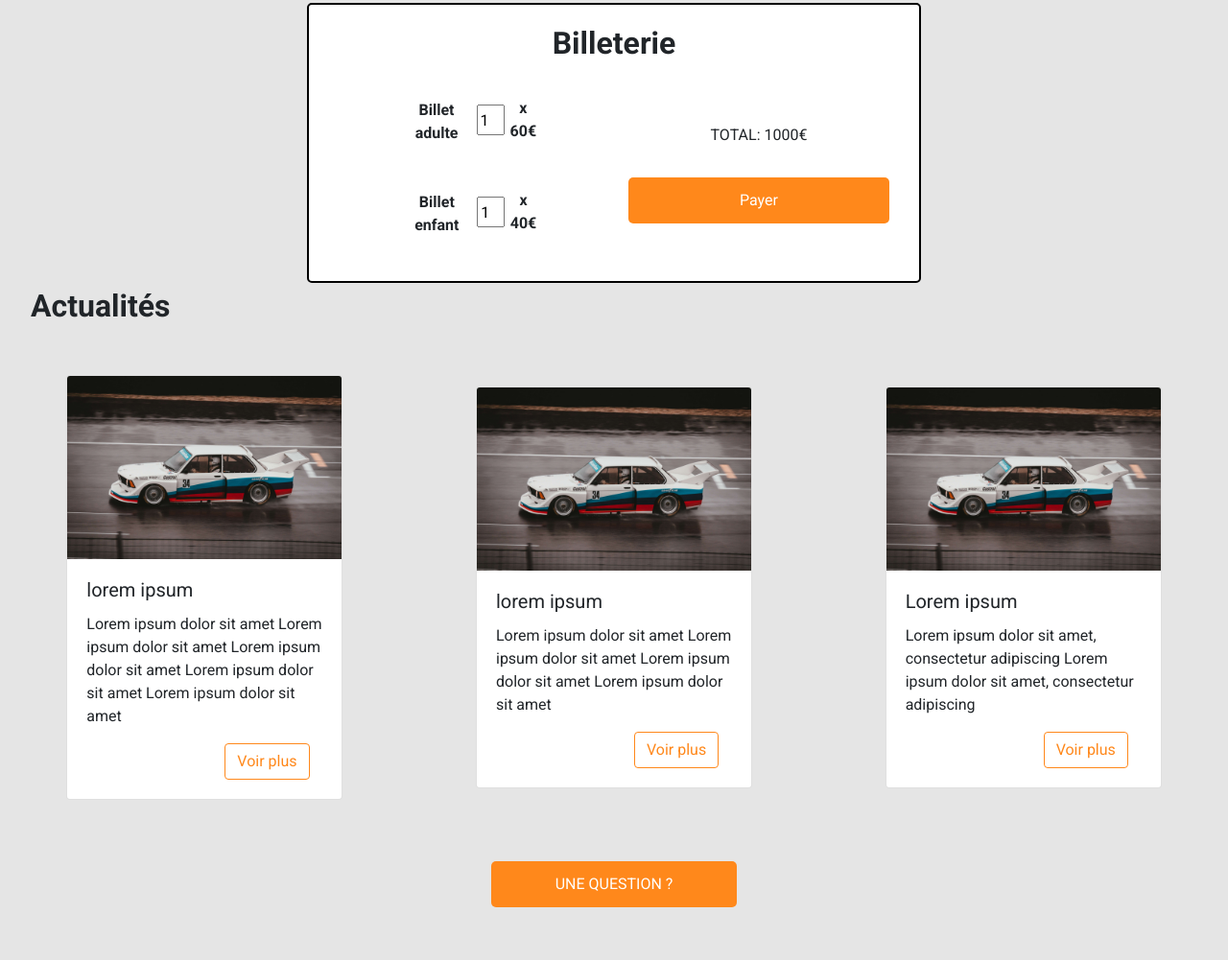
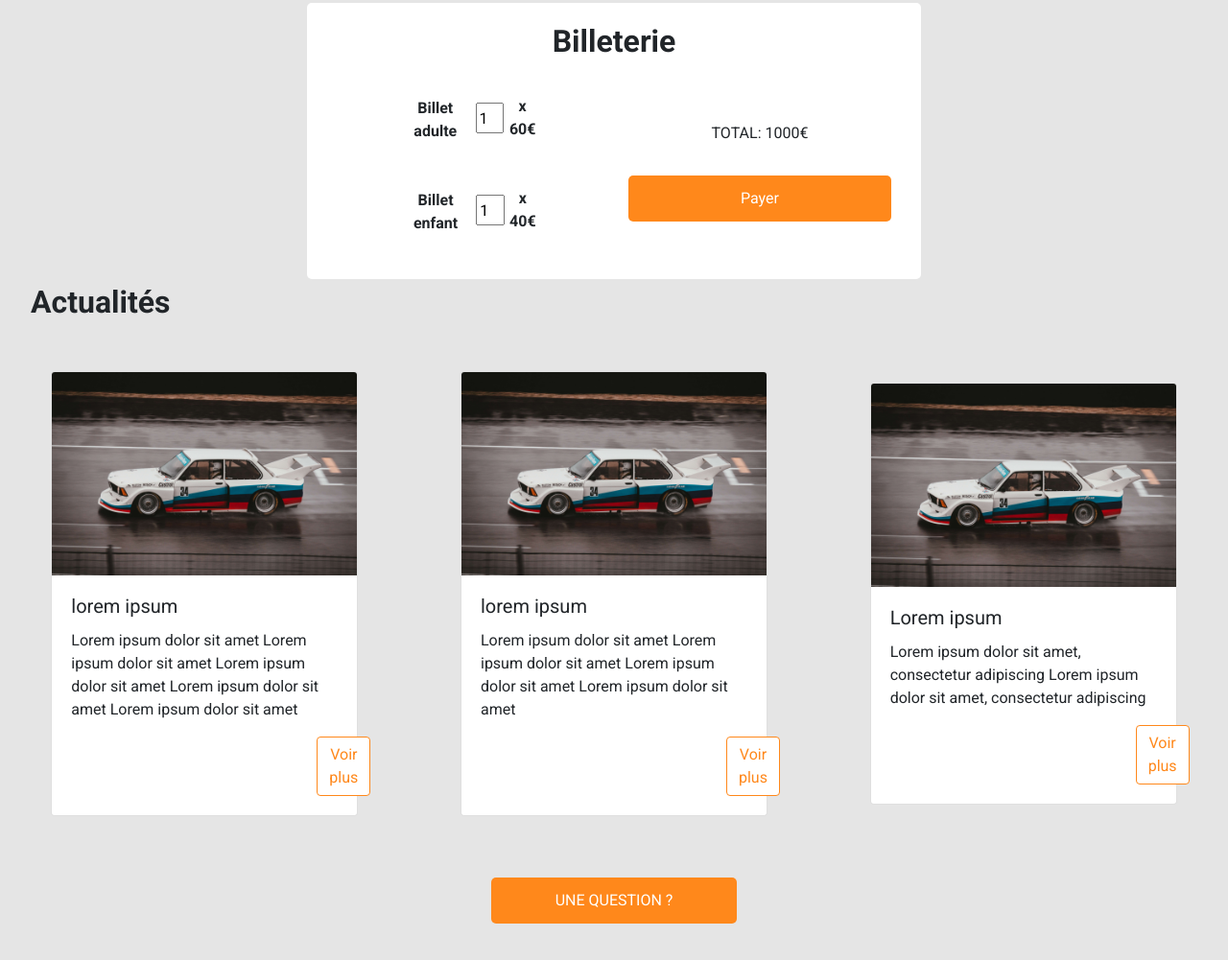
Before and after one commit to loicbdev/24H, a plain HTML site: page home.html in a window 1280 px wide. Shown: the part 893-1894 px from the top of the page at 96% size. Drawn offline with nearby package versions, Linux system fonts and the light colour scheme; grey boxes are pictures that could not be loaded; a script that the page names is missing.

Commit message:
resizing cards for desktop

```diff
--- a/home.html
+++ b/home.html
@@ -95,7 +95,7 @@
       <p class="news-title">Actualités</p>
       <div class="news-articles">
         <article class="article">
-          <div class="card" style="width: 18rem;">
+          <div class="card">
             <img
               src="./images/race4.jpg"
               class="card-img-top"
@@ -113,7 +113,7 @@
           </div>
         </article>
         <article class="article">
-          <div class="card" style="width: 18rem;">
+          <div class="card">
             <img
               src="./images/race4.jpg"
               class="card-img-top"
@@ -130,7 +130,7 @@
           </div>
         </article>
         <article class="article">
-          <div class="card" style="width: 18rem;">
+          <div class="card">
             <img
               src="./images/race4.jpg"
               class="card-img-top"
--- a/styles.css
+++ b/styles.css
@@ -186,6 +186,10 @@ form {
   margin: var(--section-margin);
 }
 
+.card {
+  width: 90vw;
+}
+
 .news-title {
   font-weight: bold;
   font-size: var(--title-font-size);
@@ -203,7 +207,7 @@ form {
   background-color: var(--content-bg-color);
   color: var(--orange);
   border: 1px solid var(--orange);
-  margin-left: 9em;
+  margin-left: 12em;
 }
 
 /* questions */
@@ -279,7 +283,6 @@ form {
   form {
     width: 50vw;
     margin: auto;
-    border: 2px solid black;
   }
 
   .form-container {
@@ -309,6 +312,14 @@ form {
     flex-direction: row;
   }
 
+  .card {
+    width: 25vw;
+  }
+
+  .news-btn {
+    margin-left: 16em;
+  }
+
   /* questions */
 
   .questions-button {
```
